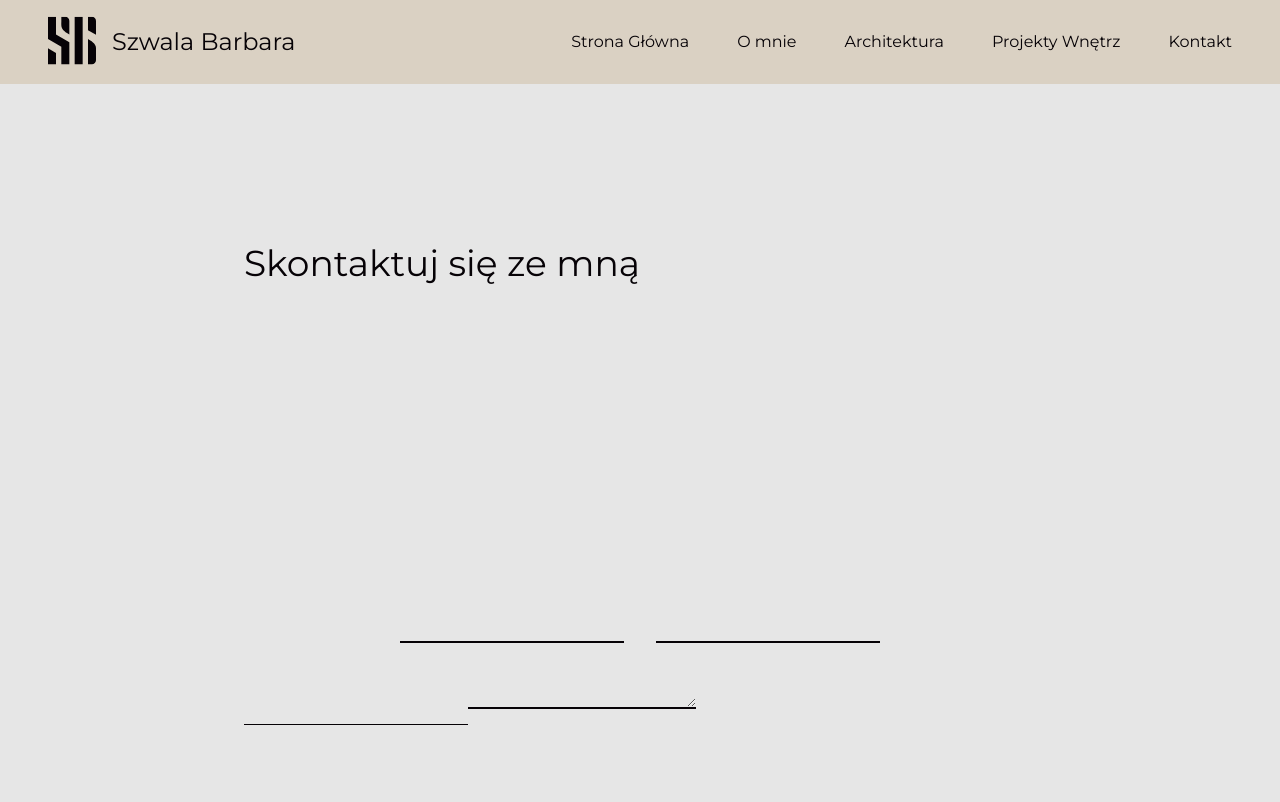
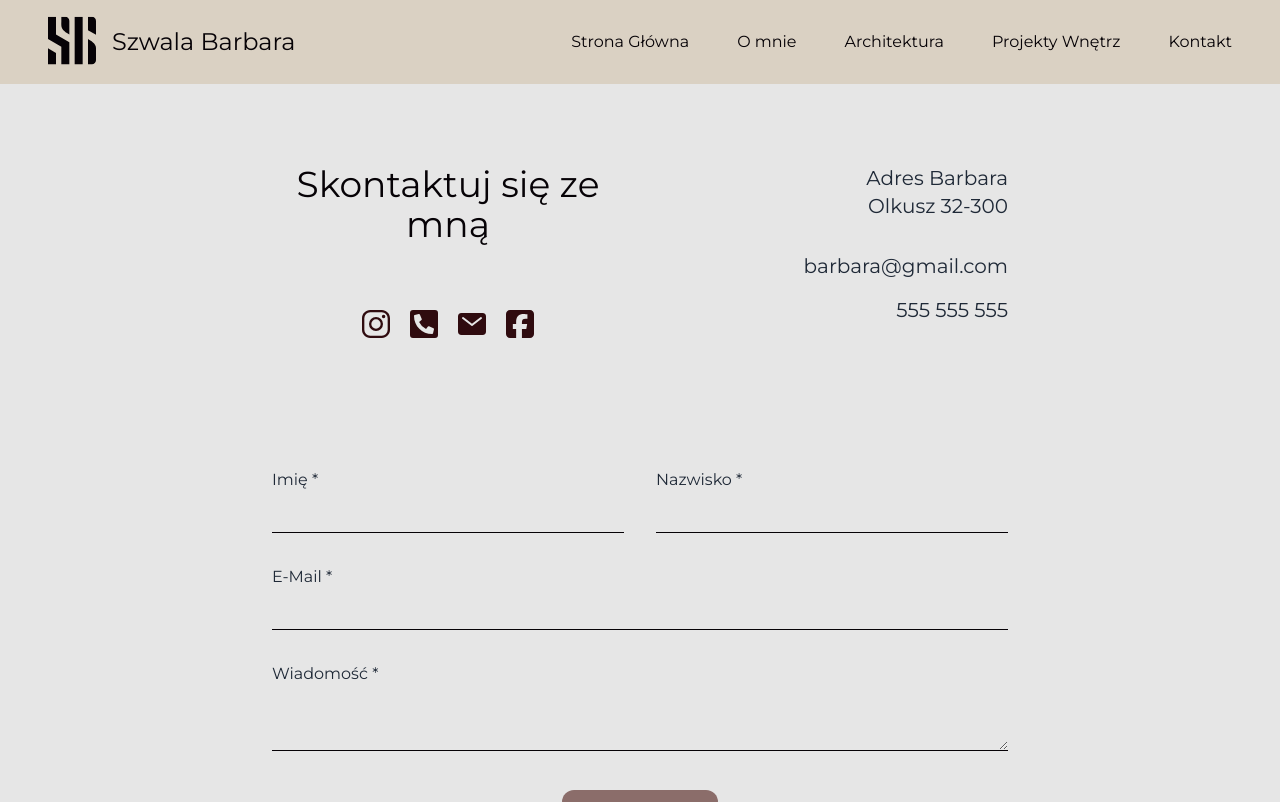
Before and after one commit to mizdebski77/Barbara-Szwala, a React (Create React App) app: page /Kontakt in a window 1280 px wide. Shown: the top 802 px of the page. Built offline with nearby package versions, Linux system fonts and the light colour scheme.

Commit message:
Contact added

```diff
--- a/src/features/Contact/contact.tsx
+++ b/src/features/Contact/contact.tsx
@@ -1,25 +1,72 @@
 import React from 'react';
+import { Socials } from '../../common/arrays';
+import { motion } from "framer-motion"
 
 export const Contact = () => {
     return (
-        <div className='min-h-screen grid items-center justify-center'>
-            <div className='grid grid-cols-2'>
-                <h1 className='text-dark text-4xl'>Skontaktuj się ze mną</h1>
-
-            </div>
-
-            <form>
-                <div className='flex justify-center gap-8'>
-                    <label>
-                        <input className='bg-bright border-b-2 px-4 py-2 text-dark focus:outline-none' />
-
-                    </label>
-                    <input className='bg-bright border-b-2 px-4 py-2 text-dark focus:outline-none' />
+        <div className='min-h-screen max-w-3xl m-auto md:py-20 py-12'>
+            <motion.div
+                initial={{ y: '-30%', opacity: 0 }}
+                whileInView={{ y: 0, opacity: 1 }}
+                viewport={{ once: false }}
+                transition={{ duration: 1 }}
+                className='grid md:grid-cols-2 w-full gap-8 md:mb-32 mb-12 px-4'>
+                <div className='grid md:gap-16 gap-4'>
+                    <h1 className='text-dark md:text-4xl text-2xl text-center'>Skontaktuj się ze mną</h1>
+                    <div className='flex gap-4 justify-center'>
+                        {Socials.map((social) => (
+                            <social.icon className='cursor-pointer text-buttons duration-300 hover:scale-75 md:text-[32px] text-3xl' />
+                        ))}
+                    </div>
                 </div>
 
-                <input className='bg-bright border-b px-4 py-2 text-dark focus:outline-none' />
-                <textarea className='bg-bright border-b-2 px-4 py-2 text-dark focus:outline-none' />
-            </form>
-        </div>
+                <div className='grid md:justify-end justify-center md:text-xl text-lg'>
+                    <a className='md:text-right text-center'>Adres Barbara <p>Olkusz 32-300</p></a>
+                    <div className='grid'>
+                        <a>barbara@gmail.com </a>
+                        <a className='md:text-right text-center'>555 555 555 </a>
+                    </div>
+                </div>
+            </motion.div >
+
+            <motion.form
+                initial={{ y: '30%', opacity: 0 }}
+                whileInView={{ y: 0, opacity: 1 }}
+                viewport={{ once: false }}
+                transition={{ duration: 1 }}
+                className='grid gap-8 m-auto px-4'>
+                <div className='md:grid flex flex-col md:grid-cols-2 justify-around gap-8 w-full'>
+                    <label>
+                        <legend>Imię *</legend>
+                        <input className='bg-bright border-b w-full  py-2 text-dark focus:outline-none' />
+                    </label>
+                    <label>
+                        <legend>Nazwisko *</legend>
+                        <input className='bg-bright border-b py-2 w-full text-dark focus:outline-none ' />
+                    </label>
+                </div>
+
+                <label className='w-full'>
+                    <legend>E-Mail *</legend>
+                    <input className='bg-bright border-b py-2 w-full text-dark focus:outline-none' />
+                </label>
+
+
+                <label className='w-full'>
+                    <legend>Wiadomość *</legend>
+                    <textarea className='bg-bright border-b w-full  py-2 text-dark focus:outline-none' />
+                </label>
+
+                <button
+                    // initial={{ y: '30%', opacity: 0 }}
+                    // whileInView={{ y: 0, opacity: 1 }}
+                    // viewport={{ once: false }}
+                    // transition={{ duration: 1, delay: 0.3 }}
+                    className="m-auto group relative overflow-hidden rounded-xl bg-[#8b6d6a] md:px-12 px-8 md:py-3 py-2 text-bright transition-all duration-300 ease-out hover:bg-gradient-to-r hover:from-dark hover:bright hover:ring-1  hover:ring-offset-2">
+                    <span className="ease absolute right-0 -mt-12 h-32 w-12 translate-x-12 rotate-12 transform bg-bright opacity-50  transition-all duration-700 group-hover:-translate-x-80"></span>
+                    <span className="relative md:text-xl ">Wyślij</span>
+                </button>
+            </motion.form>
+        </div >
     );
 };
```
